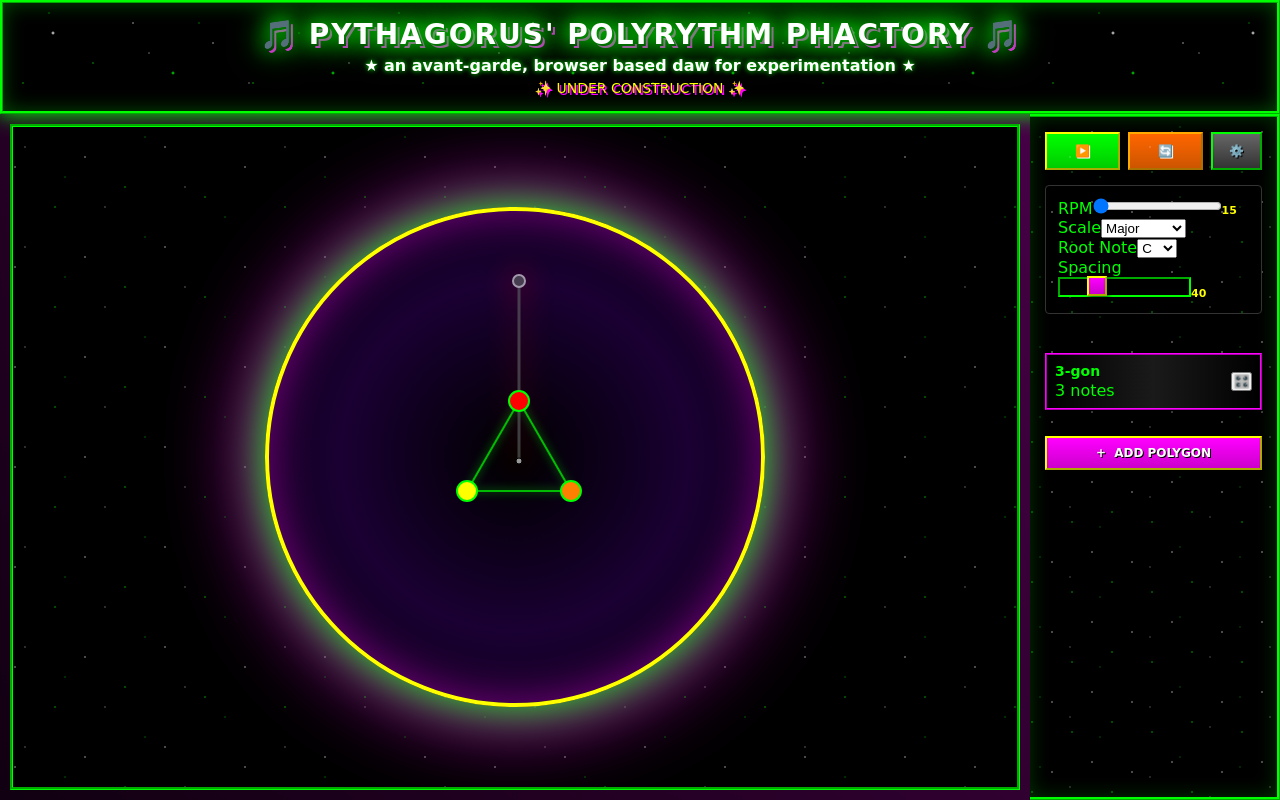
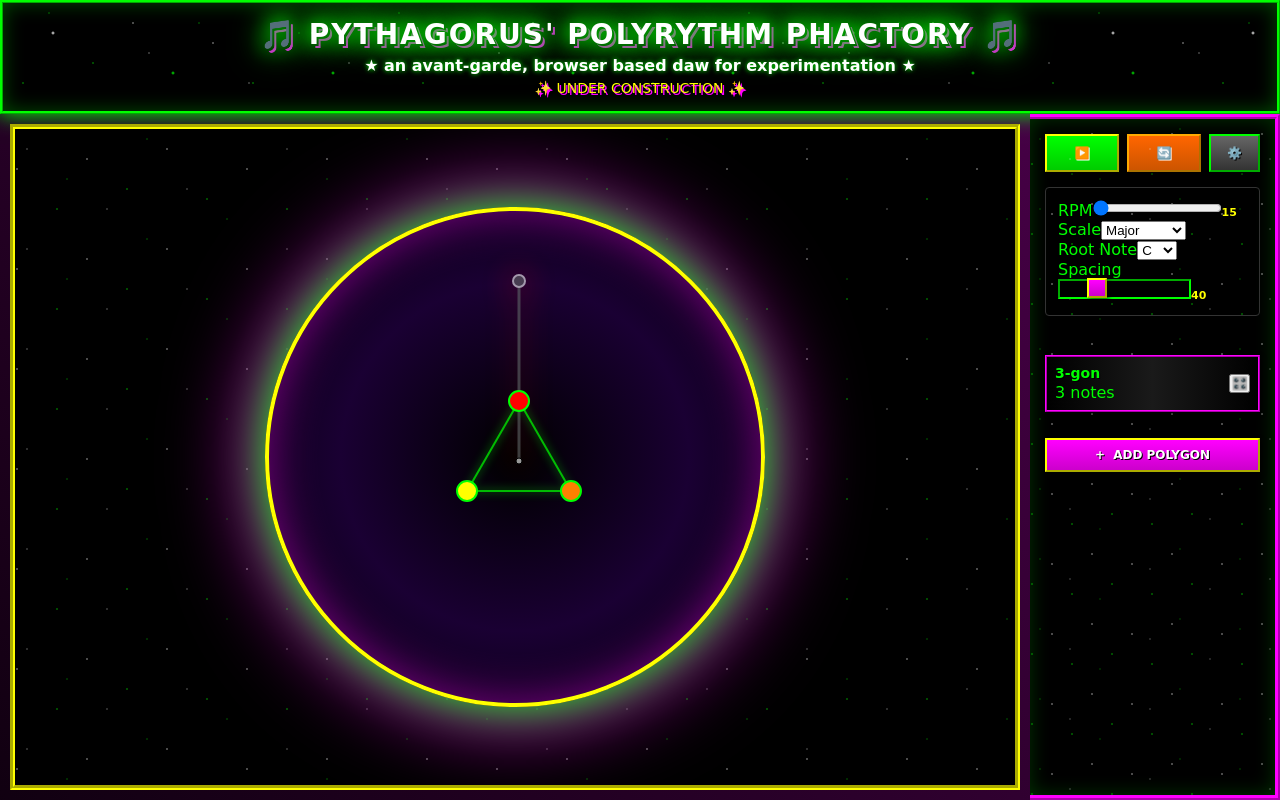
Before and after one commit to clickbaitnate/PPP, a React (Create React App) app: page / in a window 1280 px wide. Built offline with nearby package versions, Linux system fonts and the light colour scheme.

Commit message:
Add bright borders to debug layout visibility

```diff
--- a/src/App.css
+++ b/src/App.css
@@ -157,7 +157,7 @@ body {
   display: flex;
   align-items: center;
   justify-content: center;
-  border: 3px solid #00ff00;
+  border: 5px solid #ffff00; /* TEMP DEBUG: Bright yellow border */
   border-style: groove;
   margin: 10px;
   overflow: hidden;
@@ -239,7 +239,7 @@ body {
   background-size: 250px 70px;
   animation: starfield 30s linear infinite;
   padding: 15px;
-  border: 3px solid #00ff00;
+  border: 5px solid #ff00ff; /* TEMP DEBUG: Bright magenta border */
   border-style: ridge;
   border-left: none;
   display: flex;
```
